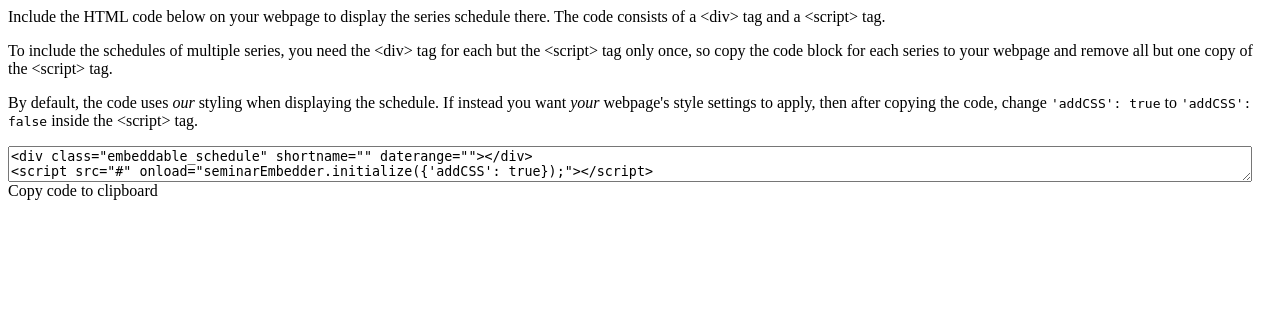
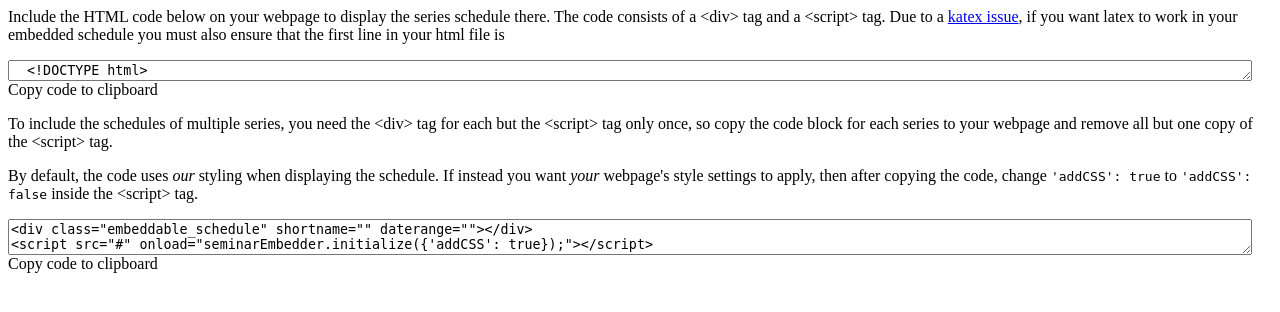
Before and after one commit to roed314/seminars, a Python web app: template seminars/templates/seminar-embed-code-knowl.html in a window 1280 px wide. Shown: the top 312 px of the page. Run offline with Jinja, Linux system fonts and the light colour scheme; the template is opened without the code that fills it, so the values that code supplies are empty.

Commit message:
Add latex note

```diff
--- a/seminars/templates/seminar-embed-code-knowl.html
+++ b/seminars/templates/seminar-embed-code-knowl.html
@@ -1,6 +1,14 @@
 <div>
 <p>
-Include the HTML code below on your webpage to display the series schedule there.  The code consists of a &lt;div&gt; tag and a &lt;script&gt; tag.</p>
+  Include the HTML code below on your webpage to display the series schedule there.  The code consists of a &lt;div&gt; tag and a &lt;script&gt; tag.  Due to a <a href="https://katex.org/docs/issues">katex issue</a>, if you want latex to work in your embedded schedule you must also ensure that the first line in your html file is
+</p>
+<textarea style="width: calc(100% - 20px);" rows=1 readonly id="embed-doctype" onclick="this.focus();this.select()">
+  <!DOCTYPE html>
+</textarea>
+<div style="margin-bottom:10px;">
+<a onclick="copySourceOfId('embed-doctype')"><i class="clippy"></i> Copy code to clipboard</a>
+</div>
+
 <p>
 To include the schedules of multiple series, you need the &lt;div&gt; tag for each but the &lt;script&gt; tag only once, so copy the code block for each series to your webpage and remove all but one copy of the &lt;script&gt; tag.</p>
 <p>
```
